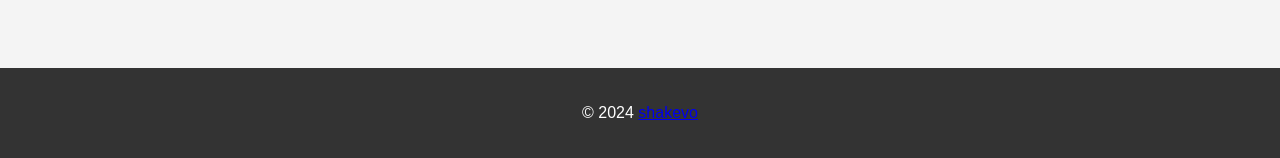
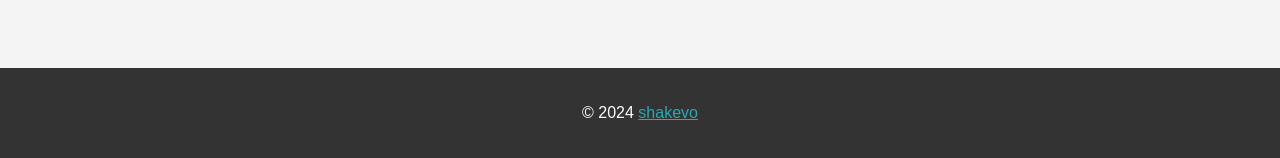
Before and after one commit to shakevo/portfolio-202407, a PHP site: page / in a window 1280 px wide. Shown: the part 4560-4718 px from the top of the page. Run offline with PHP 8.4, Linux system fonts and the light colour scheme; some web fonts are replaced.

Commit message:
スタイル変更

```diff
--- a/public_html/styles.css
+++ b/public_html/styles.css
@@ -156,6 +156,10 @@ footer {
     padding: 1rem 0;
 }
 
+footer a{
+    color: #25abb4;
+}
+
 /* モバイルビューのスタイル (スマホ表示でスタイルが変わることを明示的に防ぎたい) */
 @media (max-width: 768px) {
     .accordion-title {
```
